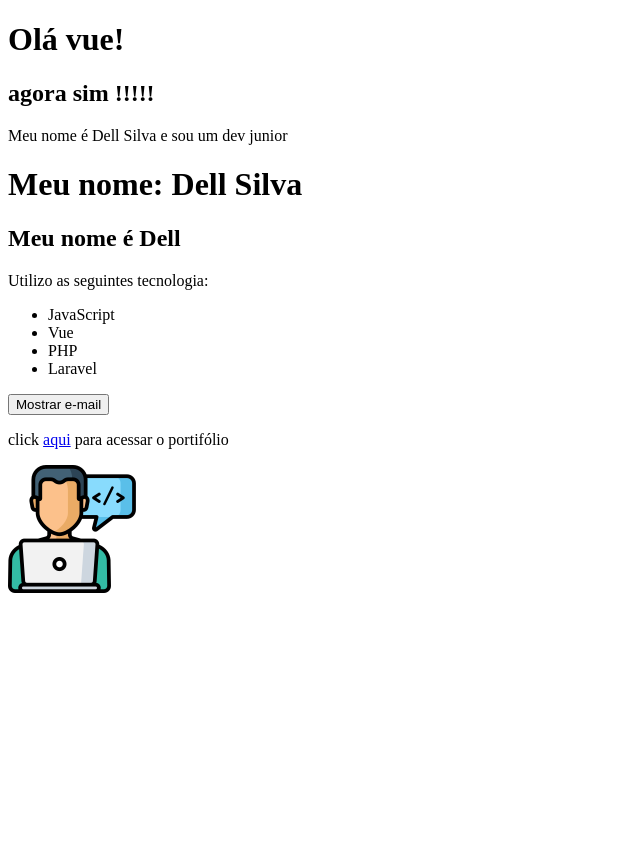
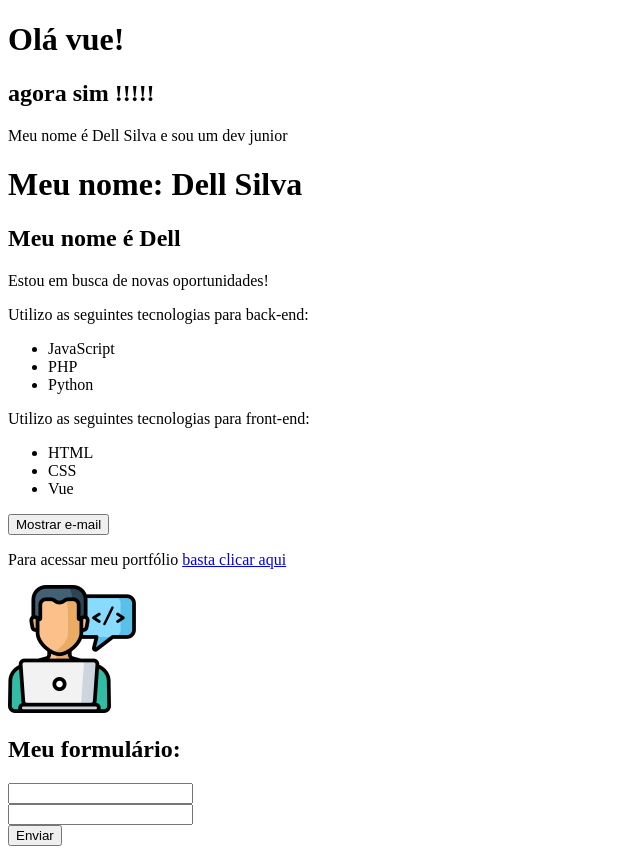
Before and after one commit to DellSilva/projetovue, a Vue app: page / in a window 1280 px wide. Shown: the whole page, without its empty margins (0-640 px from the left). Before the commit the page ends 800 px from the top, so only its background shows below. Built offline with nearby package versions, Linux system fonts and the light colour scheme.

Commit message:
implementação de eventos (@submit e @click)

```diff
--- a/src/App.vue
+++ b/src/App.vue
@@ -3,6 +3,7 @@
     <MainComponent/>
     <LifeCycle/>
     <Pessoa/>
+    <Form/>
   </div>
 </template>
 
@@ -10,9 +11,17 @@
 import MainComponent from './components/MainComponent.vue';
 import LifeCycle from './components/LifeCycle.vue';
 import Pessoa from './components/Pessoa.vue';
+import Form from './components/Form.vue';
 
   export default {
     name: "App",
-    components: { MainComponent, LifeCycle, Pessoa }
+    components: { MainComponent, LifeCycle, Pessoa, Form }
 }
 </script>
+
+<style scoped>
+  body {
+    background-color: #333;
+    color: #FFF;
+  }
+</style>
--- a/src/components/Form.vue
+++ b/src/components/Form.vue
@@ -1,13 +1,38 @@
 <template>
-    <form action="">
-        <input type="text">
-        <input type="text">
-        <input type="submit" value="Enviar">
-    </form>
+    <div>
+        <h2>Meu formulário:</h2>
+        <form action="" @submit="enviarFormulario($event)">
+            <div>
+                <input type="text" v-model="name">
+            </div>
+            <div>
+                <input type="text" v-model="email">
+            </div>
+            <input type="submit" value="Enviar">
+        </form>
+    </div>
 </template>
 
-<script lang="ts">
+<script>
     export default {
-        name: 'Form'
+        name: 'Form',
+        data() {
+            return {
+                name: "",
+                email: ""
+            }
+        },
+        methods: {
+            enviarFormulario(e) {
+
+                e.preventDefault();
+                const name = this.name;
+                const email = this.email;
+                console.log('enviado');
+                console.log(`o nome é ` + name);
+                console.log(`o e-mail é ` + email);
+            }
+        }
     }
+
 </script>
--- a/src/components/Info.vue
+++ b/src/components/Info.vue
@@ -1,25 +1,27 @@
 <template>
     <div>
-        <p v-if="esta_trabalhando">Estou estudando no momento</p>
-        <p v-else>Utilizo as seguintes tecnologia:</p>
+        <p v-if="esta_trabalhando">Estou trabalhando no momento.</p>
+        <p v-else>Estou em busca de novas oportunidades!</p>
+        <p>Utilizo as seguintes tecnologias para back-end:</p>
         <ul>
-            <li>JavaScript</li>
-            <li>Vue</li>
-            <li>PHP</li>
-            <li>Laravel</li>
+            <li v-bind:key="index" v-for="(technology, index) in backend_technologies">{{ technology }}</li>
+        </ul>
+        <p>Utilizo as seguintes tecnologias para front-end:</p>
+        <ul>
+            <li v-bind:key="index" v-for="(technology, index) in frontend_technologies">{{ technology }}</li>
         </ul>
         <div>
             <button @click="showEmail">{{ textoBotao }}</button>
         </div>
-        <p v-show="mostrar_email">mande mensagem para: {{email}}</p>
-        <p>click <a v-bind:href="link" target="_blank">aqui</a> para acessar o portifólio</p>
-        <Picture/>
+        <p v-show="mostrar_email">Mande uma mensagem para: matheus@email.com</p>
+        <p>Para acessar meu portfólio <a v-bind:href="link">basta clicar aqui</a></p>
+        <Picture />
     </div>
 </template>
 
 <script>
 import Picture from './Picture.vue';
-    export default {
+export default {
     name: "Info",
     data() {
         return {
@@ -27,13 +29,15 @@ import Picture from './Picture.vue';
             mostrar_email: false,
             email: "adelmo.dev@gmail.com",
             link: "https://www.google.com.br/",
-            textoBotao: 'Mostrar e-mail'
+            textoBotao: 'Mostrar e-mail',
+            backend_technologies: ["JavaScript", "PHP", "Python"],
+            frontend_technologies: ["HTML", "CSS", "Vue"]
         };
     },
     methods: {
         showEmail() {
             this.mostrar_email = !this.mostrar_email
-            if(!this.mostrar_email) {
+            if (!this.mostrar_email) {
                 this.textoBotao = 'Mostrar e-mail'
             } else {
                 this.textoBotao = 'Ocultar e-mail'
```
